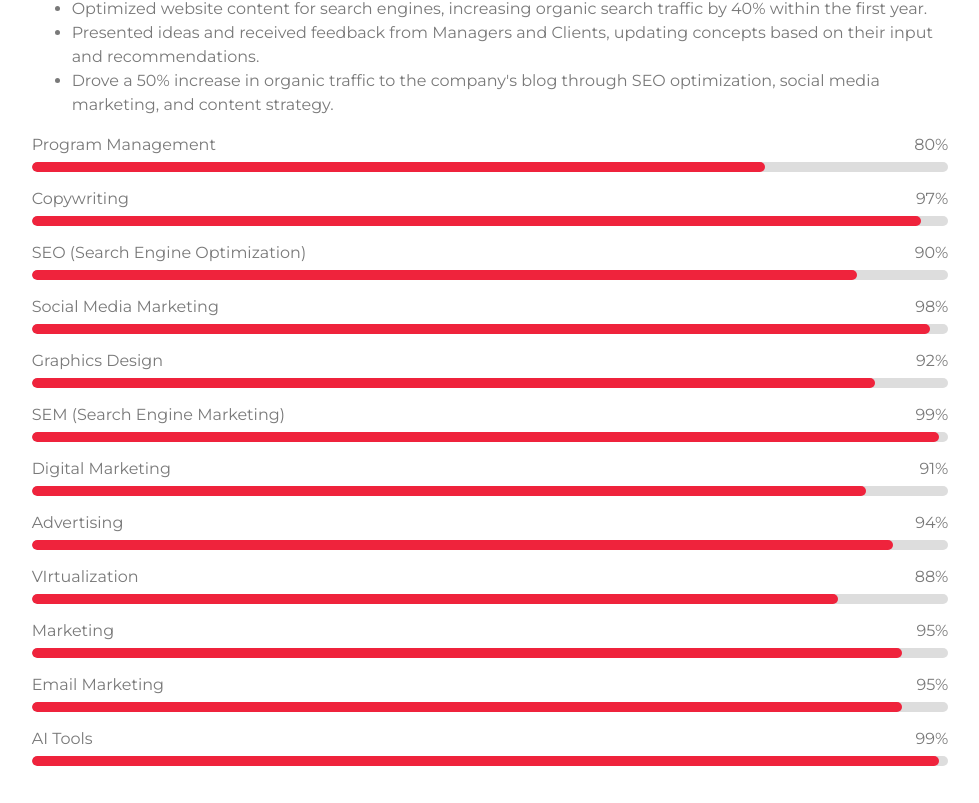
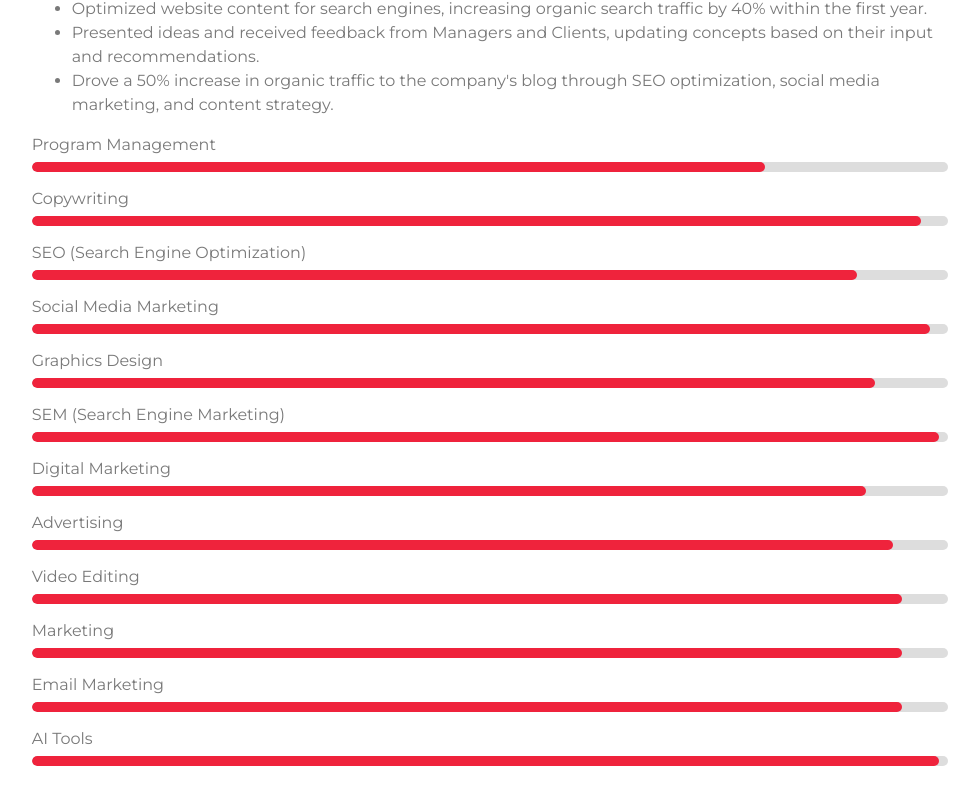
Before and after one commit to gift-ujuaku/gift-ujuaku.github.io, a plain HTML site: page index.html in a window 1280 px wide. Shown: the part 857-1660 px from the top of the page, without its empty margins (150-1129 px from the left). Drawn offline with nearby package versions, Linux system fonts and the light colour scheme.

Commit message:
updated code

```diff
--- a/index.html
+++ b/index.html
@@ -113,7 +113,7 @@
                         <div class="skills">
                             <div class="skill-name">
                                 <p>Program Management</p>
-                                <p>80%</p>
+                                <p></p>
                             </div>
                             <div class="progress">
                                 <div class="progress-bar" role="progressbar" aria-valuenow="80" aria-valuemin="0"
@@ -121,7 +121,7 @@
                             </div>
                             <div class="skill-name">
                                 <p>Copywriting</p>
-                                <p>97%</p>
+                                <p></p>
                             </div>
                             <div class="progress">
                                 <div class="progress-bar" role="progressbar" aria-valuenow="97" aria-valuemin="0"
@@ -129,7 +129,7 @@
                             </div>
                             <div class="skill-name">
                                 <p>SEO (Search Engine Optimization)</p>
-                                <p>90%</p>
+                                <p></p>
                             </div>
                             <div class="progress">
                                 <div class="progress-bar" role="progressbar" aria-valuenow="90" aria-valuemin="0"
@@ -137,7 +137,7 @@
                             </div>
                             <div class="skill-name">
                                 <p>Social Media Marketing</p>
-                                <p>98%</p>
+                                <p></p>
                             </div>
                             <div class="progress">
                                 <div class="progress-bar" role="progressbar" aria-valuenow="98" aria-valuemin="0"
@@ -145,7 +145,7 @@
                             </div>
                             <div class="skill-name">
                                 <p>Graphics Design</p>
-                                <p>92%</p>
+                                <p></p>
                             </div>
                             <div class="progress">
                                 <div class="progress-bar" role="progressbar" aria-valuenow="92" aria-valuemin="0"
@@ -153,7 +153,7 @@
                             </div>
                             <div class="skill-name">
                                 <p>SEM (Search Engine Marketing)</p>
-                                <p>99%</p>
+                                <p></p>
                             </div>
                             <div class="progress">
                                 <div class="progress-bar" role="progressbar" aria-valuenow="99" aria-valuemin="0"
@@ -161,7 +161,7 @@
                             </div>
                             <div class="skill-name">
                                 <p>Digital Marketing</p>
-                                <p>91%</p>
+                                <p></p>
                             </div>
                             <div class="progress">
                                 <div class="progress-bar" role="progressbar" aria-valuenow="91" aria-valuemin="0"
@@ -169,23 +169,23 @@
                             </div>
                             <div class="skill-name">
                                 <p>Advertising</p>
-                                <p>94%</p>
+                                <p></p>
                             </div>
                             <div class="progress">
                                 <div class="progress-bar" role="progressbar" aria-valuenow="94" aria-valuemin="0"
                                     aria-valuemax="100"></div>
                             </div>
                             <div class="skill-name">
-                                <p>VIrtualization</p>
-                                <p>88%</p>
+                                <p>Video Editing</p>
+                                <p></p>
                             </div>
                             <div class="progress">
-                                <div class="progress-bar" role="progressbar" aria-valuenow="88" aria-valuemin="0"
+                                <div class="progress-bar" role="progressbar" aria-valuenow="95" aria-valuemin="0"
                                     aria-valuemax="100"></div>
                             </div>
                             <div class="skill-name">
                                 <p>Marketing</p>
-                                <p>95%</p>
+                                <p></p>
                             </div>
                             <div class="progress">
                                 <div class="progress-bar" role="progressbar" aria-valuenow="95" aria-valuemin="0"
@@ -193,7 +193,7 @@
                             </div>
                             <div class="skill-name">
                                 <p>Email Marketing</p>
-                                <p>95%</p>
+                                <p></p>
                             </div>
                             <div class="progress">
                                 <div class="progress-bar" role="progressbar" aria-valuenow="95" aria-valuemin="0"
@@ -201,7 +201,7 @@
                             </div>
                             <div class="skill-name">
                                 <p>AI Tools</p>
-                                <p>99%</p>
+                                <p></p>
                             </div>
                             <div class="progress">
                                 <div class="progress-bar" role="progressbar" aria-valuenow="99" aria-valuemin="0"
@@ -399,6 +399,13 @@
                 <div class="timeline">
                     <div class="timeline-item left wow slideInLeft" data-wow-delay="0.1s">
                         <div class="timeline-text">
+                            <div class="timeline-date">Issued June 2023</div>
+                            <h2><a href="https://static.semrush.com/academy/certificates/ea69783d65/gift-ujuaku_2.pdf">Advanced Content Marketing with Brian Dean</a></h2>
+                            <h4>Semrush Academy</h4>
+                        </div>
+                    </div>
+                    <div class="timeline-item right wow slideInRight" data-wow-delay="0.1s">
+                        <div class="timeline-text">
                             <div class="timeline-date">Issued May 2023</div>
                             <div class="container">
                                 <div class="row align-items-start">
@@ -417,7 +424,7 @@
                             </div>
                         </div>
                     </div>
-                    <div class="timeline-item right wow slideInRight" data-wow-delay="0.1s">
+                    <div class="timeline-item left wow slideInLeft" data-wow-delay="0.1s">
                         <div class="timeline-text">
                             <div class="timeline-date">Issued May 2023</div>
                             <div class="container">
@@ -437,7 +444,7 @@
                             </div>
                         </div>
                     </div>
-                    <div class="timeline-item left wow slideInLeft" data-wow-delay="0.1s">
+                    <div class="timeline-item right wow slideInRight" data-wow-delay="0.1s">
                         <div class="timeline-text">
                             <div class="timeline-date">Issued May 2023</div>
                             <div class="container">
@@ -457,77 +464,77 @@
                             </div>
                         </div>
                     </div>
-                    <div class="timeline-item right wow slideInRight" data-wow-delay="0.1s">
+                    <div class="timeline-item left wow slideInLeft" data-wow-delay="0.1s">
                         <div class="timeline-text">
                             <div class="timeline-date">Issued May 2023</div>
                             <h2><a href="https://skillshop.exceedlms.com/student/award/sA5H893HMRhEnkXabBm9xWGH">Google Ads Display Certification</a></h2>
                             <h4>Google Digital Academy (Skillshop)</h4>
                         </div>
                     </div>
-                    <div class="timeline-item left wow slideInLeft" data-wow-delay="0.1s">
+                    <div class="timeline-item right wow slideInRight" data-wow-delay="0.1s">
                         <div class="timeline-text">
                             <div class="timeline-date">Issued Apr 2023</div>
                             <h2><a href="https://skillshop.exceedlms.com/student/award/9J9vRdec4EyFWTRvzjtYBgUp">Google Ads Search Certification</a></h2>
                             <h4>Google Digital Academy (Skillshop)</h4>
                         </div>
                     </div>
-                    <div class="timeline-item right wow slideInRight" data-wow-delay="0.1s">
+                    <div class="timeline-item left wow slideInLeft" data-wow-delay="0.1s">
                         <div class="timeline-text">
                             <div class="timeline-date">Issued Mar 2023</div>
                             <h2><a href="https://analytics.google.com/analytics/academy/certificate/COLuKw7gTAK80sVobjNYvA">Introduction to Google Data Studio</a></h2>
                             <h4>Google Analytics Academy</h4>
                         </div>
                     </div>
-                    <div class="timeline-item left wow slideInLeft" data-wow-delay="0.1s">
+                    <div class="timeline-item right wow slideInRight" data-wow-delay="0.1s">
                         <div class="timeline-text">
                             <div class="timeline-date">Issued Mar 2023</div>
                             <h2><a href="https://analytics.google.com/analytics/academy/certificate/AHAbJwpLR6ebMkRvC-MtGQ">Google Tag Manager Fundamentals</a></h2>
                             <h4>Google Analytics Academy</h4>
                         </div>
                     </div>
-                    <div class="timeline-item right wow slideInRight" data-wow-delay="0.1s">
+                    <div class="timeline-item left wow slideInLeft" data-wow-delay="0.1s">
                         <div class="timeline-text">
                             <div class="timeline-date">Issued Mar 2023</div>
                             <h2><a href="https://analytics.google.com/analytics/academy/certificate/AHAbJwpLR6ebMkRvC-MtGQ">Advanced Google Analytics</a></h2>
                             <h4>Google Analytics Academy</h4>
                         </div>
                     </div>
-                    <div class="timeline-item left wow slideInLeft" data-wow-delay="0.1s">
+                    <div class="timeline-item right wow slideInRight" data-wow-delay="0.1s">
                         <div class="timeline-text">
                             <div class="timeline-date">Issued Jan 2023</div>
                             <h2><a href="https://coursera.org/share/93c531c0c60077876583ee0bb399ba12">Google Data Analytics</a></h2>
                             <h4>Coursera</h4>
                         </div>
                     </div>
-                    <div class="timeline-item right wow slideInRight" data-wow-delay="0.1s">
+                    <div class="timeline-item left wow slideInLeft" data-wow-delay="0.1s">
                         <div class="timeline-text">
                             <div class="timeline-date">Issued Jan 2023</div>
                             <h2> <a href="https://www.coursera.org/account/accomplishments/certificate/KW7P65MTTPW6">How to Optimize Your Instagram Account</a></h2>
                             <h4>Coursera</h4>
                         </div>
                     </div>
-                    <div class="timeline-item left wow slideInLeft" data-wow-delay="0.1s">
+                    <div class="timeline-item right wow slideInRight" data-wow-delay="0.1s">
                         <div class="timeline-text">
                             <div class="timeline-date">Issued Jan 2023</div>
                             <h2><a href="https://coursera.org/share/9e1e0dc52c5ed204021941c08e62e12f">Increase Engagement to your Instagram Business Profile</a></h2>
                             <h4>Coursera</h4>
                         </div>
                     </div>
-                    <div class="timeline-item right wow slideInRight" data-wow-delay="0.1s">
+                    <div class="timeline-item left wow slideInLeft" data-wow-delay="0.1s">
                         <div class="timeline-text">
                             <div class="timeline-date">Issued Jan 2023</div>
                             <h2><a href="https://www.coursera.org/account/accomplishments/specialization/certificate/ANC8U8EVMZ83">Search Engine Optimization (SEO)</a></h2>
                             <h4>Coursera</h4>
                         </div>
                     </div>
-                    <div class="timeline-item left wow slideInLeft" data-wow-delay="0.1s">
+                    <div class="timeline-item right wow slideInRight" data-wow-delay="0.1s">
                         <div class="timeline-text">
                             <div class="timeline-date">Issued Jan 2023</div>
                             <h2><a href="https://coursera.org/share/22f2f9e033d5189be9c0f3e2c374abf0">Google Project Management</a></h2>
                             <h4>Coursera</h4>
                         </div>
                     </div>
-                    <div class="timeline-item right wow slideInRight" data-wow-delay="0.1s">
+                    <div class="timeline-item left wow slideInLeft" data-wow-delay="0.1s">
                         <div class="timeline-text">
                             <div class="timeline-date">Issued Apr 2021</div>
                             <h2>Voluntary Contributor</h2>
```
